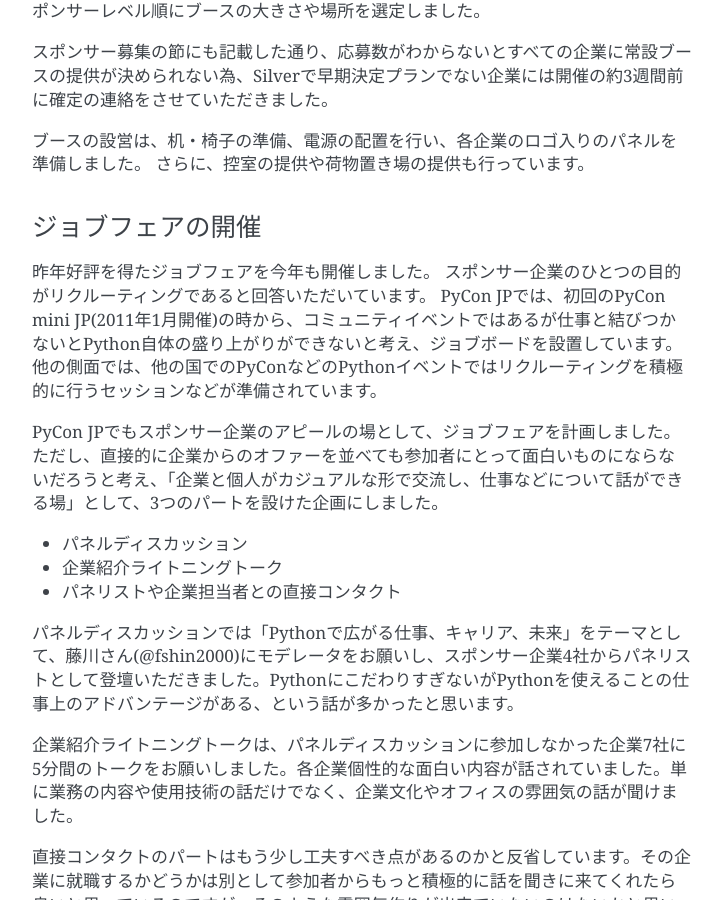
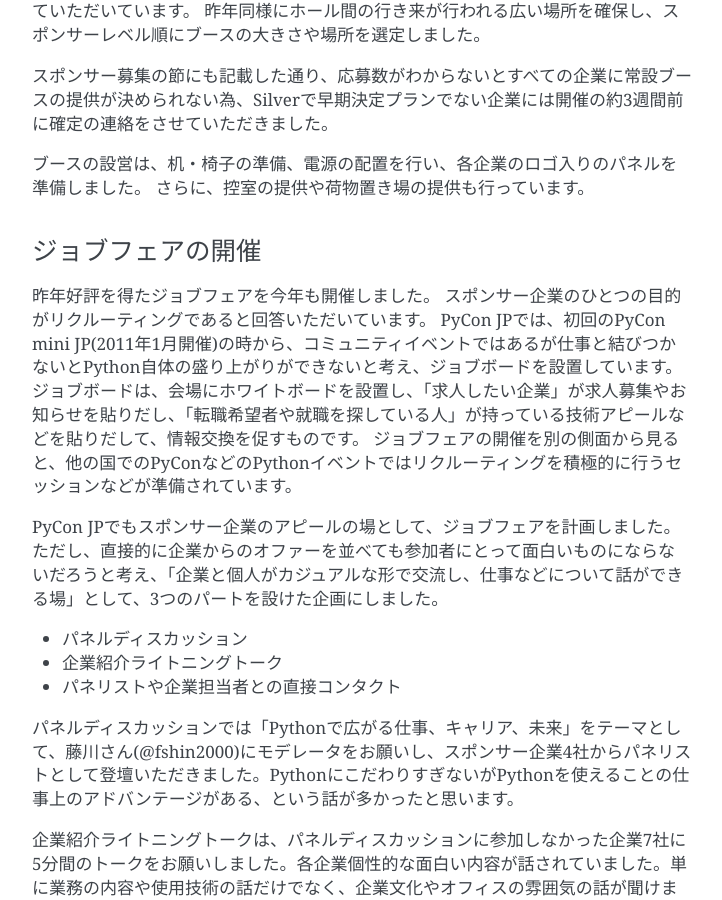
Before and after one commit to pyconjp/codezine-after-reports2015, a Sphinx documentation site: the page built from source/04_jimukyoku.rst, in a window 1280 px wide and 900 px high, scrolled down 2345 px. Shown: the whole window, without its empty margins (388-1110 px from the left). Built offline with Sphinx 7.4.7, drawn with Linux system fonts in a browser that asks for light colours; some of the changed text lies outside the part shown.

Commit message:
スポンサー担当部分の修正 04_jimukyoku.rst edited online with Bitbucket

```diff
--- a/source/04_jimukyoku.rst
+++ b/source/04_jimukyoku.rst
@@ -26,7 +26,7 @@
 スポンサー対応
 ==============
 
-スポンサー担当の寺田です。
+スポンサー担当の寺田です。スポンサー担当は、私以外に、津田さんや梅元さんの3名が担当し、さらに他の事務局スタッフの協力もたくさんいただきました。
 PyCon JPを開催するための予算上大切な役割のひとつなっているスポンサー募集からスポンサーへの連絡、当日のブースやその他の企画の取りまとめを行いました。
 
 
@@ -83,7 +83,8 @@
 
 昨年好評を得たジョブフェアを今年も開催しました。
 スポンサー企業のひとつの目的がリクルーティングであると回答いただいています。
-PyCon JPでは、初回のPyCon mini JP(2011年1月開催)の時から、コミュニティイベントではあるが仕事と結びつかないとPython自体の盛り上がりができないと考え、ジョブボードを設置しています。他の側面では、他の国でのPyConなどのPythonイベントではリクルーティングを積極的に行うセッションなどが準備されています。
+PyCon JPでは、初回のPyCon mini JP(2011年1月開催)の時から、コミュニティイベントではあるが仕事と結びつかないとPython自体の盛り上がりができないと考え、ジョブボードを設置しています。ジョブボードは、会場にホワイトボードを設置し、「求人したい企業」が求人募集やお知らせを貼りだし、「転職希望者や就職を探している人」が持っている技術アピールなどを貼りだして、情報交換を促すものです。
+ジョブフェアの開催を別の側面から見ると、他の国でのPyConなどのPythonイベントではリクルーティングを積極的に行うセッションなどが準備されています。
 
 PyCon JPでもスポンサー企業のアピールの場として、ジョブフェアを計画しました。
 ただし、直接的に企業からのオファーを並べても参加者にとって面白いものにならないだろうと考え、「企業と個人がカジュアルな形で交流し、仕事などについて話ができる場」として、3つのパートを設けた企画にしました。
```
